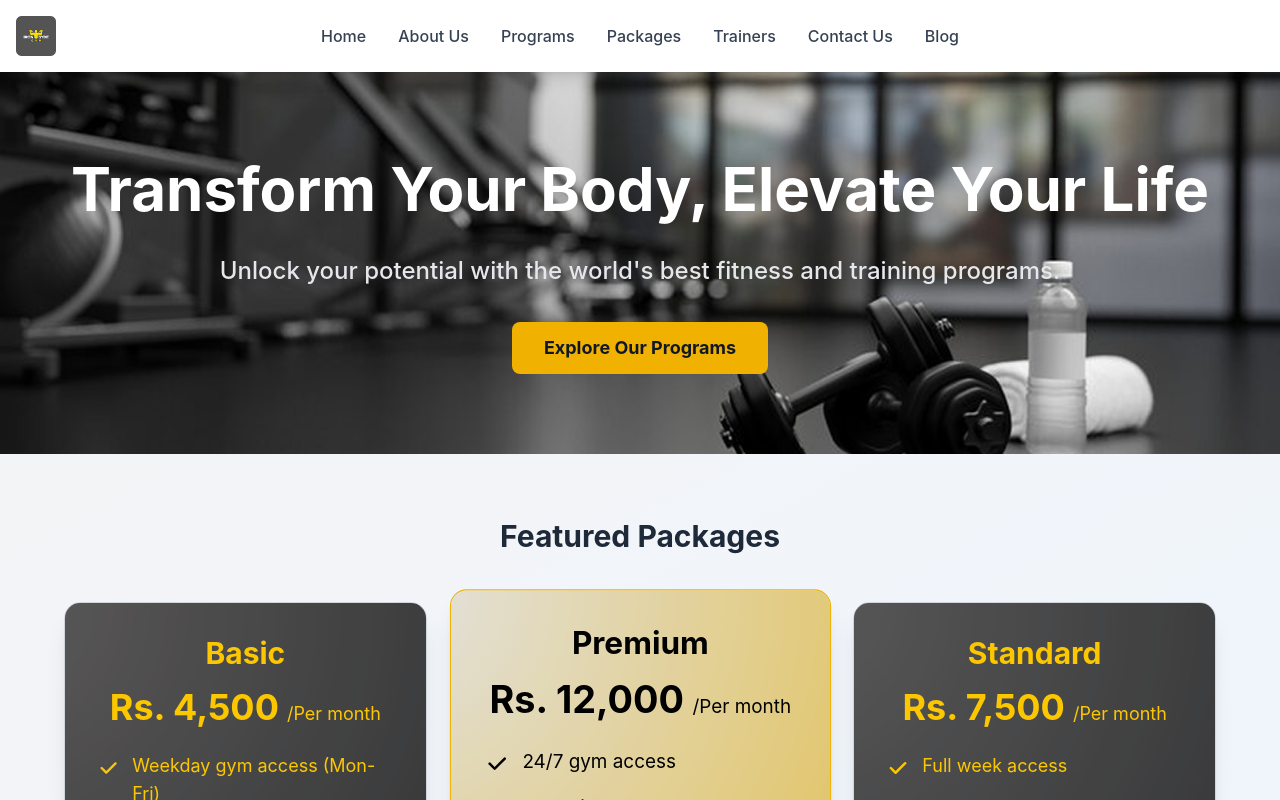
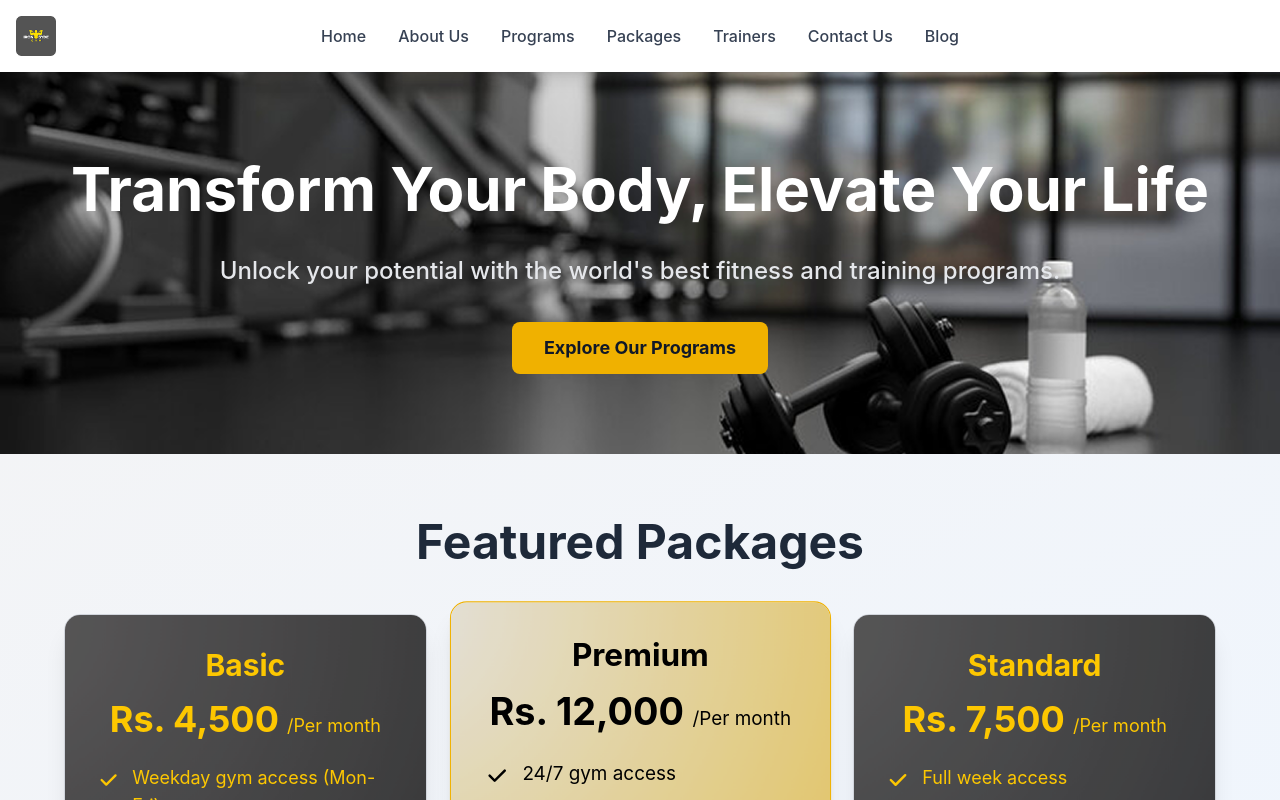
Before and after one commit to supunyasanthaofficial/Gym, a React (Vite) app: page / in a window 1280 px wide. Shown: the top 800 px of the page. Built offline with nearby package versions, Linux system fonts and the light colour scheme.

Commit message:
change the featured packages font size

```diff
--- a/src/pages/Home.jsx
+++ b/src/pages/Home.jsx
@@ -47,13 +47,11 @@
 
   return (
     <div className="min-h-screen bg-gray-50">
-      {/* Header/Hero Section */}
       <Header />
 
-      {/* Pricing Section with Background */}
       <section className="py-16 px-4 bg-linear-to-br from-gray-100 to-blue-50">
         <div className="max-w-6xl mx-auto">
-          <h2 className="text-3xl font-bold text-center text-gray-800 mb-12">
+          <h2 className="text-5xl font-bold text-center text-gray-800 mb-12">
             Featured Packages
           </h2>
           <div className="grid grid-cols-1 md:grid-cols-3 gap-8">
@@ -64,20 +62,15 @@
         </div>
       </section>
 
-      {/* Why Choose Us Section - Title and Points on Left, Image on Right */}
       <section className="py-16 px-4 bg-linear-to-br from-gray-900 via-black to-gray-800">
         <div className="max-w-6xl mx-auto">
           <div className="grid grid-cols-1 lg:grid-cols-2 gap-12 items-start">
-            {/* Left Side - Title and Points */}
             <div className="space-y-8">
-              {/* Title */}
               <h2 className="text-4xl font-bold text-white mb-8">
                 Why Choose Us?
               </h2>
 
-              {/* Points List */}
               <div className="space-y-6">
-                {/* Point 1 */}
                 <div className="flex items-start">
                   <div className="shrink-0 w-12 h-12  rounded-full flex items-center justify-center text-white font-bold text-xl mr-4 mt-1">
                     1.
@@ -93,7 +86,6 @@
                   </div>
                 </div>
 
-                {/* Point 2 */}
                 <div className="flex items-start">
                   <div className="shrink-0 w-12 h-12  rounded-full flex items-center justify-center text-white font-bold text-xl mr-4 mt-1">
                     2.
@@ -109,7 +101,6 @@
                   </div>
                 </div>
 
-                {/* Point 3 */}
                 <div className="flex items-start">
                   <div className="shrink-0 w-12 h-12  rounded-full flex items-center justify-center text-white font-bold text-xl mr-4 mt-1">
                     3.
@@ -124,7 +115,6 @@
                   </div>
                 </div>
 
-                {/* Point 4 */}
                 <div className="flex items-start">
                   <div className="shrink-0 w-12 h-12  rounded-full flex items-center justify-center text-white font-bold text-xl mr-4 mt-1">
                     4.
@@ -139,7 +129,6 @@
                   </div>
                 </div>
 
-                {/* Point 5 */}
                 <div className="flex items-start">
                   <div className="shrink-0 w-12 h-12  rounded-full flex items-center justify-center text-white font-bold text-xl mr-4 mt-1">
                     5.
@@ -156,7 +145,6 @@
               </div>
             </div>
 
-            {/* Right Side - Image */}
             <div className="flex justify-center lg:justify-end">
               <div className="relative">
                 <img
```
